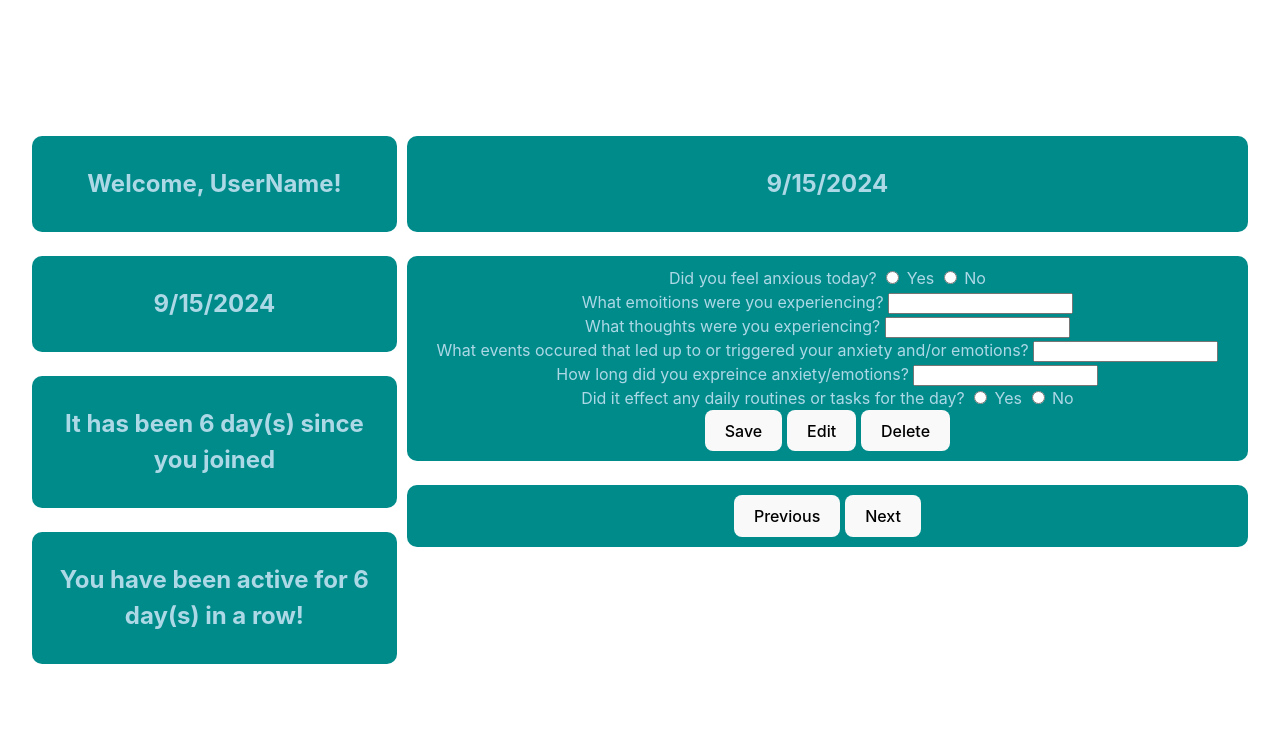
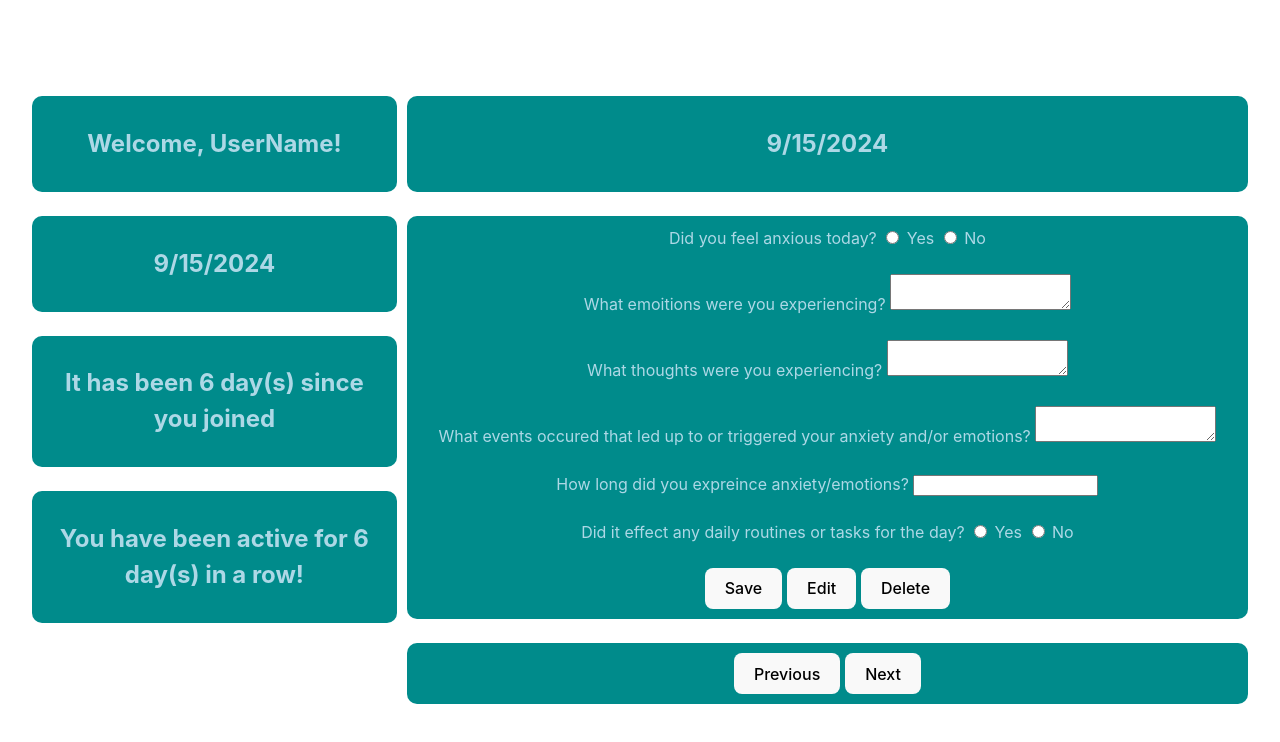
Before and after one commit to PipoAT/CS5167-Project-1, a Svelte app: page / in a window 1280 px wide. Shown: the top 742 px of the page. Built offline with nearby package versions, Linux system fonts and the light colour scheme.

Commit message:
Spaced out form questions; changed text inputs to text areas

```diff
--- a/src/App.svelte
+++ b/src/App.svelte
@@ -34,23 +34,29 @@
           <input type="radio" id="anxiety-no" name="anxiety" value="no">
           <label for="anxiety-no">No</label>
           <br>
+          <br>
           <label for="emotions">What emoitions were you experiencing?</label>
-          <input type="text" id="emotions" name="emotions" required>
+          <textarea id="emotions" name="emotions" required></textarea>
+          <br>
           <br>
           <label for="thoughts">What thoughts were you experiencing?</label>
-          <input type="text" id="thoughts" name="thoughts" required>
+          <textarea id="thoughts" name="thoughts" required></textarea>
+          <br>
           <br>
           <label for="events">What events occured that led up to or triggered your anxiety and/or emotions?</label>
-          <input type="text" id="events" name="events" required>
+          <textarea id="events" name="events" required></textarea>
+          <br>
           <br>
           <label for="time">How long did you expreince anxiety/emotions?</label>
           <input type="text" id="time" name="time" required>
+          <br>
           <br>
           <label for="effect">Did it effect any daily routines or tasks for the day?</label>
           <input type="radio" id="effect-yes" name="effect" value="yes">
           <label for="affect-yes">Yes</label>
           <input type="radio" id="effect-no" name="effect" value="no">
           <label for="affect-no">No</label>
+          <br>
           <br>
           <button id="saveButton" type="submit">Save</button>
           <button type="submit">Edit</button>
```
